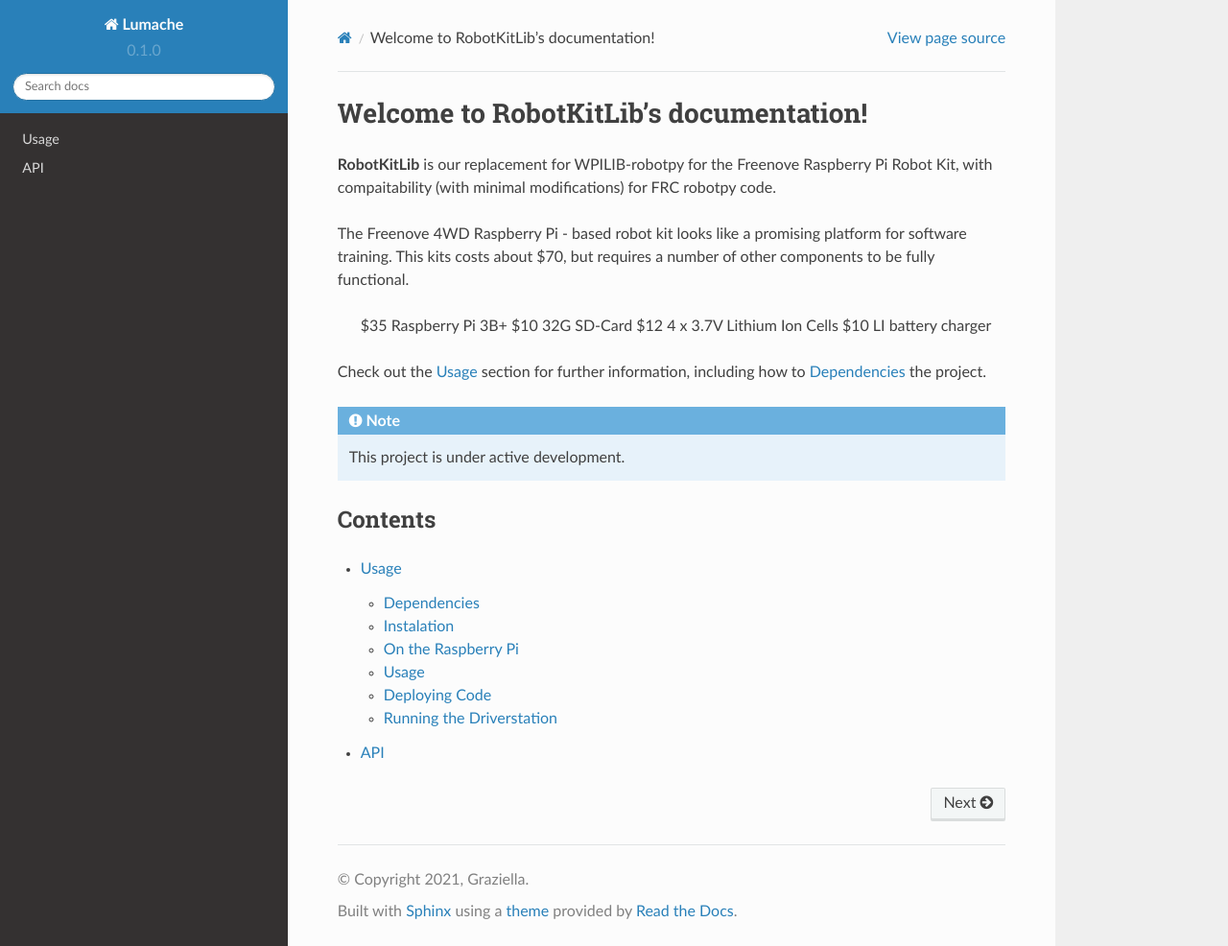
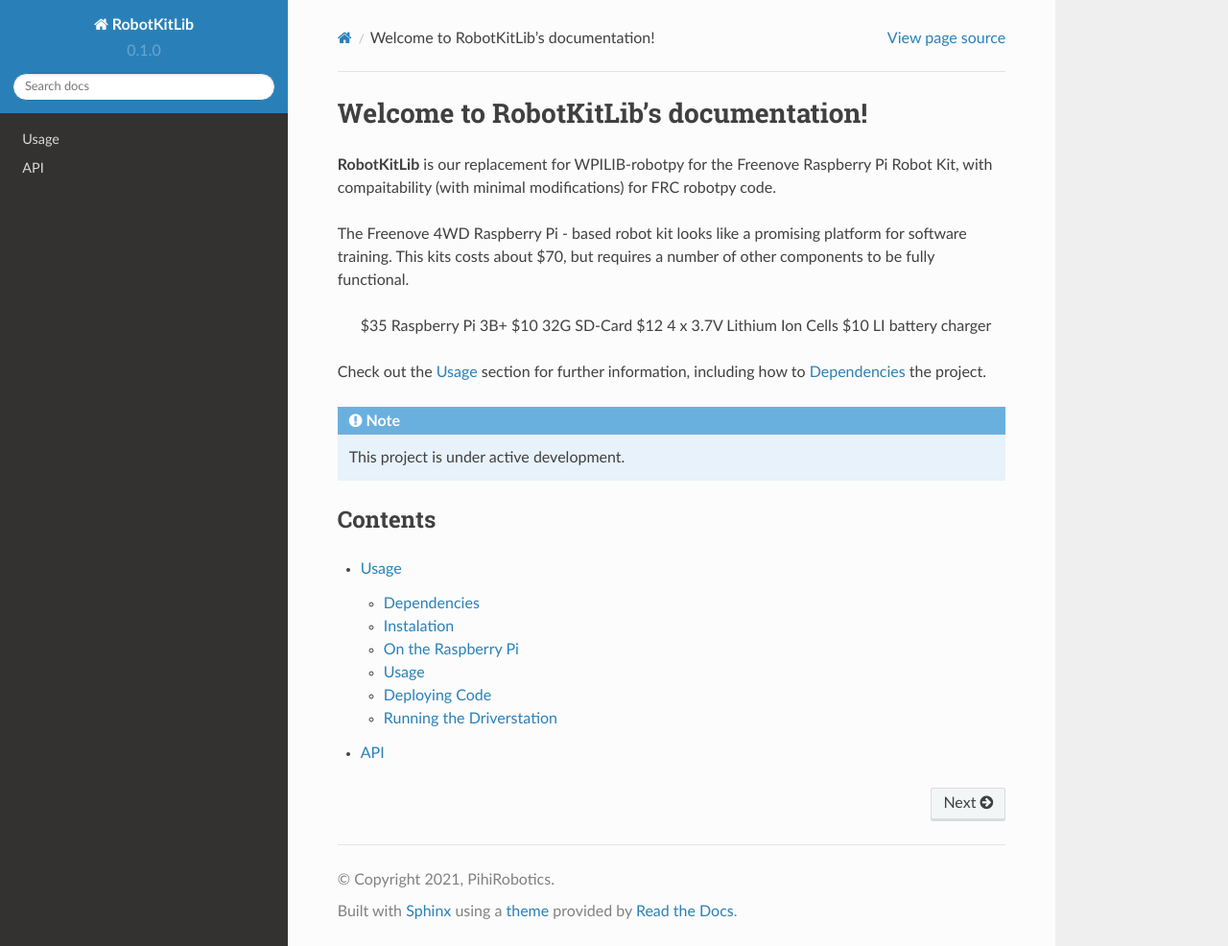
Before and after one commit to EmilyRobotics/RobotKitLibDocumentation, a Sphinx documentation site: the page built from docs/source/index.rst, in a window 1280 px wide and 986 px high. Shown: the whole window at 96% size. Built offline with Sphinx 7.4.7 and the Read the Docs theme 2.0.0, drawn with Linux system fonts in a browser that asks for light colours.

Commit message:
Update conf.py

```diff
--- a/docs/source/conf.py
+++ b/docs/source/conf.py
@@ -2,9 +2,9 @@
 
 # -- Project information
 
-project = 'Lumache'
-copyright = '2021, Graziella'
-author = 'Graziella'
+project = 'RobotKitLib'
+copyright = '2021, PihiRobotics'
+author = 'Emily Thorpe'
 
 release = '0.1'
 version = '0.1.0'
```
